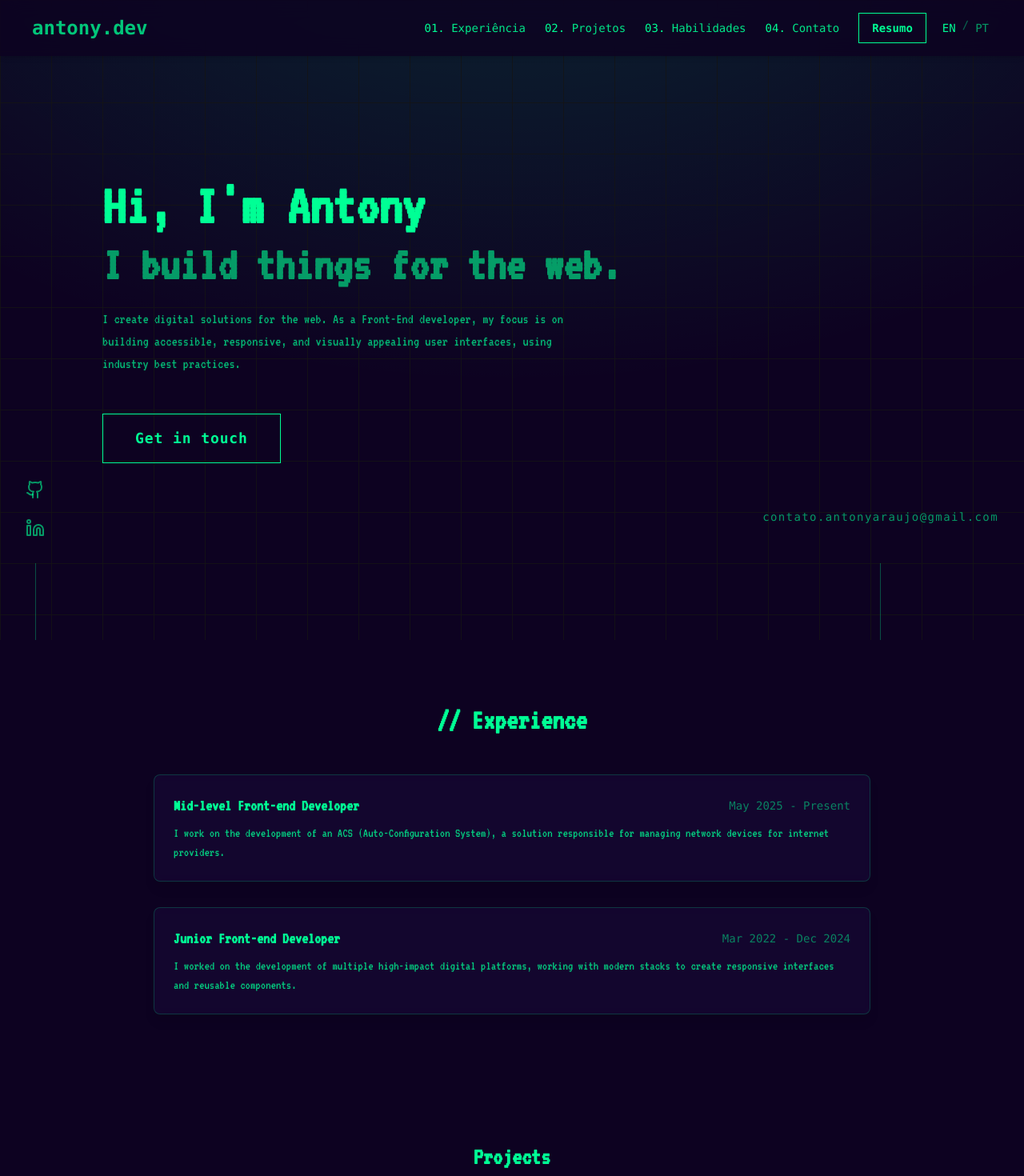
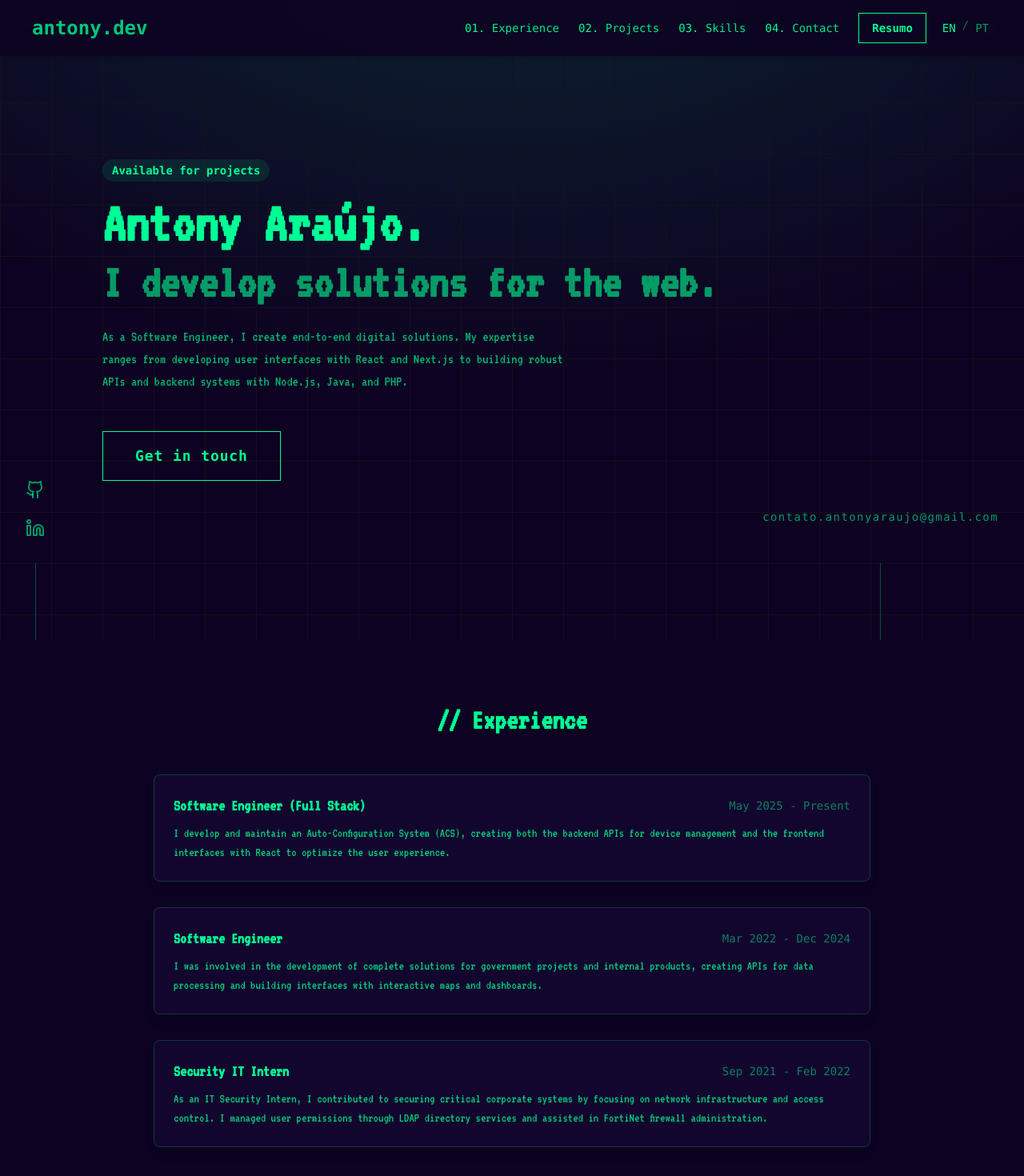
Before and after one commit to antonyaraujo/portfolio, a React (Vite) app: page / in a window 1280 px wide. Shown: the top 1470 px of the page at 80% size. Built offline with nearby package versions, Linux system fonts and the light colour scheme.

Commit message:
Changes before Firebase Studio auto-run

```diff
--- a/src/components/Header/index.tsx
+++ b/src/components/Header/index.tsx
@@ -3,6 +3,7 @@ import { motion } from "framer-motion";
 
 export function Header() {
     const { i18n } = useTranslation();
+    const { t } = useTranslation();
 
     const handleChangeLang = (lang: string) => {
         i18n.changeLanguage(lang);
@@ -22,10 +23,10 @@ export function Header() {
                 </motion.div>
                 <div className="flex items-center space-x-6">
                     <nav className="hidden md:flex items-center space-x-6 text-sm font-mono text-text/90">
-                        <motion.a whileHover={{ color: '#00ff95' }} href="#experience" className="transition-colors duration-300"><span className="text-primary">01.</span> Experiência</motion.a>
-                        <motion.a whileHover={{ color: '#00ff95' }} href="#projects" className="transition-colors duration-300"><span className="text-primary">02.</span> Projetos</motion.a>
-                        <motion.a whileHover={{ color: '#00ff95' }} href="#skills" className="transition-colors duration-300"><span className="text-primary">03.</span> Habilidades</motion.a>
-                        <motion.a whileHover={{ color: '#00ff95' }} href="#contact" className="transition-colors duration-300"><span className="text-primary">04.</span> Contato</motion.a>
+                        <motion.a whileHover={{ color: '#00ff95' }} href="#experience" className="transition-colors duration-300"><span className="text-primary">01.</span> {t('navbar.experience')}</motion.a>
+                        <motion.a whileHover={{ color: '#00ff95' }} href="#projects" className="transition-colors duration-300"><span className="text-primary">02.</span> {t('navbar.projects')}</motion.a>
+                        <motion.a whileHover={{ color: '#00ff95' }} href="#skills" className="transition-colors duration-300"><span className="text-primary">03.</span> {t('navbar.skills')}</motion.a>
+                        <motion.a whileHover={{ color: '#00ff95' }} href="#contact" className="transition-colors duration-300"><span className="text-primary">04.</span> {t('navbar.contact')}</motion.a>
                     </nav>
                     <div className="flex items-center space-x-4">
                         <motion.a
--- a/src/components/Hero/index.tsx
+++ b/src/components/Hero/index.tsx
@@ -24,6 +24,14 @@ export function Hero() {
                 initial="hidden"
                 animate="visible"
                 className="max-w-3xl">
+
+                <motion.div
+                    variants={itemVariants}
+                    className="mb-4">
+                    <span className="inline-block bg-primary/10 text-primary text-sm font-mono font-bold px-3 py-1 rounded-full">
+                        {t('hero.available')}
+                    </span>
+                </motion.div>
 
                 <motion.h1
                     variants={itemVariants}
--- a/src/locales/en.json
+++ b/src/locales/en.json
@@ -1,22 +1,35 @@
 {
     "hero": {
-        "title": "Hi, I'm Antony",
-        "subtitle": "I build things for the web.",
+        "greeting": "Hi, my name is",
+        "title": "Antony Araújo.",
+        "subtitle": "I develop solutions for the web.",
+        "description": "As a Software Engineer, I create end-to-end digital solutions. My expertise ranges from developing user interfaces with React and Next.js to building robust APIs and backend systems with Node.js, Java, and PHP.",
         "button": "Get in touch",
-        "description": "I create digital solutions for the web. As a Front-End developer, my focus is on building accessible, responsive, and visually appealing user interfaces, using industry best practices."
+        "available": "Available for projects"
+    },
+    "navbar":{
+        "experience": "Experience",
+        "projects": "Projects",
+        "skills": "Skills",
+        "contact": "Contact"
     },
     "experiences": {
         "title": "Experience",
         "items": [
             {
-                "position": "Mid-level Front-end Developer",
+                "position": "Software Engineer (Full Stack)",
                 "date": "May 2025 - Present",
-                "description": "I work on the development of an ACS (Auto-Configuration System), a solution responsible for managing network devices for internet providers."
+                "description": "I develop and maintain an Auto-Configuration System (ACS), creating both the backend APIs for device management and the frontend interfaces with React to optimize the user experience."
             },
             {
-                "position": "Junior Front-end Developer",
+                "position": "Software Engineer",
                 "date": "Mar 2022 - Dec 2024",
-                "description": "I worked on the development of multiple high-impact digital platforms, working with modern stacks to create responsive interfaces and reusable components."
+                "description": "I was involved in the development of complete solutions for government projects and internal products, creating APIs for data processing and building interfaces with interactive maps and dashboards."
+            },
+            {
+                "position": "Security IT Intern",
+                "date": "Sep 2021 - Feb 2022",
+                "description": "As an IT Security Intern, I contributed to securing critical corporate systems by focusing on network infrastructure and access control. I managed user permissions through LDAP directory services and assisted in FortiNet firewall administration."
             }
         ]
     },
@@ -44,12 +57,14 @@
         "title": "Skills",
         "items": [
             { "stack": "ReactJS" },
-            { "stack": "NextJS" },
+            { "stack": "Next.js" },
             { "stack": "TypeScript" },
-            { "stack": "JavaScript" },
-            { "stack": "HTML5" },
-            { "stack": "CSS3" },
-            { "stack": "Tailwind CSS" }
+            { "stack": "Node.js" },
+            { "stack": "PHP (Laravel)" },
+            { "stack": "Java" },
+            { "stack": "SQL (MySQL)" },
+            { "stack": "Tailwind CSS" },
+            { "stack": "Git & GitHub" }
         ]
     },
     "contact": {
--- a/src/locales/pt.json
+++ b/src/locales/pt.json
@@ -1,24 +1,30 @@
-
 {
     "hero": {
         "greeting": "Olá, meu nome é",
         "title": "Antony Araújo.",
-        "subtitle": "Eu construo coisas para a web",
-        "description": "Eu crio soluções digitais para a web. Como desenvolvedor Front-End, meu foco é construir interfaces de usuário acessíveis, responsivas e visualmente atraentes, utilizando as melhores práticas do mercado.",
-        "button": "Vamos Conversar"
+        "subtitle": "Eu desenvolvo soluções para a web.",
+        "description": "Como Engenheiro de Software, eu crio soluções digitais de ponta a ponta. Minha expertise vai do desenvolvimento de interfaces com React e Next.js até a construção de APIs robustas e sistemas de backend com Node.js, Java e PHP.",
+        "button": "Vamos Conversar",
+        "available": "Disponível para projetos"
+    },
+    "navbar":{
+        "experience": "Experiência",
+        "projects": "Projetos",
+        "skills": "Habilidades",
+        "contact": "Contato"
     },
     "experiences": {
         "title": "Experiência Profissional",
         "items": [
             {
-                "position": "Desenvolvedor Front-end Pleno",
+                "position": "Engenheiro de Software (Full Stack)",
                 "date": "Maio 2025 - Presente",
-                "description": "Desenvolvo e mantenho um sistema de autoconfiguração (ACS) para gerenciamento de dispositivos de rede, utilizando React, TypeScript e Tailwind CSS. Crio interfaces responsivas e componentes reutilizáveis para otimizar a experiência do usuário e a eficiência dos provedores de internet."
+                "description": "Desenvolvo e mantenho um sistema de autoconfiguração (ACS), criando tanto as APIs de backend para gerenciamento de dispositivos quanto as interfaces de frontend com React, para otimizar a experiência do usuário."
             },
             {
-                "position": "Desenvolvedor Front-end Júnior",
+                "position": "Engenheiro de Software",
                 "date": "Mar 2022 - Dez 2024",
-                "description": "Participei ativamente no desenvolvimento de múltiplas plataformas digitais, incluindo sistemas de e-commerce e portais de conteúdo. Colaborei em equipes ágeis para entregar interfaces de alta performance, focando na semântica do HTML, acessibilidade e design responsivo."
+                "description": "Atuei no desenvolvimento de soluções completas para projetos governamentais e produtos internos, criando APIs para processamento de dados e construindo interfaces com mapas interativos e dashboards."
             }
         ]
     },
@@ -54,11 +60,11 @@
             { "stack": "ReactJS" },
             { "stack": "Next.js" },
             { "stack": "TypeScript" },
-            { "stack": "JavaScript (ES6+)" },
-            { "stack": "HTML5" },
-            { "stack": "CSS3" },
+            { "stack": "Node.js" },
+            { "stack": "PHP (Laravel)" },
+            { "stack": "Java" },
+            { "stack": "SQL (MySQL)" },
             { "stack": "Tailwind CSS" },
-            { "stack": "Framer Motion" },
             { "stack": "Git & GitHub" }
         ]
     },
```
